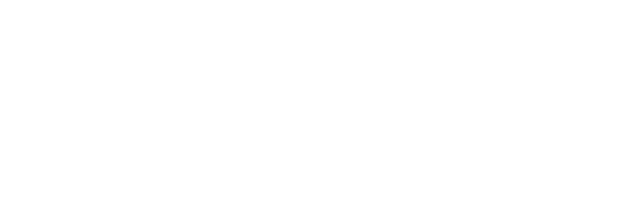
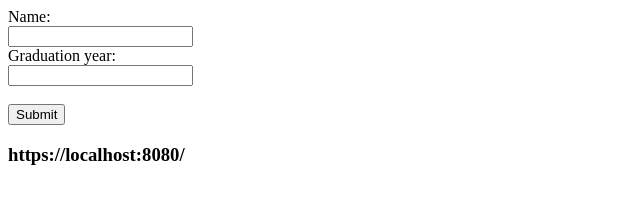
Before and after one commit to acciojob/sharable-urls-Jaisonu19, a website: page main.html in a window 1280 px wide. Shown: the whole page, without its empty margins (0-640 px from the left). Drawn offline with Linux system fonts and the light colour scheme.

Commit message:
created a submission

```diff
--- a/main.html
+++ b/main.html
@@ -4,5 +4,17 @@
     <script type="text/javascript" src="./script.js">
 </script>
   </body>
+	<form onsubmit="updateurl(); return false;">
+		<label for="name">Name:</label>
+	<br>
+	<input type="text" id="name" name="name">
+	<br>
+	<label for="year">Graduation year:</label>
+	<br>
+	<input type="text" type="number" id="year" name="year">
+	<br><br>
+	<input type="submit" id="buttun">
+	</form>
+	<h3 id="url"> https://localhost:8080/</h3>
 
 </html>
--- a/script.js
+++ b/script.js
@@ -1 +1,11 @@
 // your code here
+function updateurl() {
+	//get the value from input fields
+	var name=document.getElementById("name").value;
+	var year=document.getElementById("year").value;
+	//udate the url with the appropriate query string.
+	var urlString="https://localhost:8080/?name="+name+"&year="+year;
+	// Update the text in the h3 element
+	document.getElementById("url").textContent = urlString;
+
+}
```
